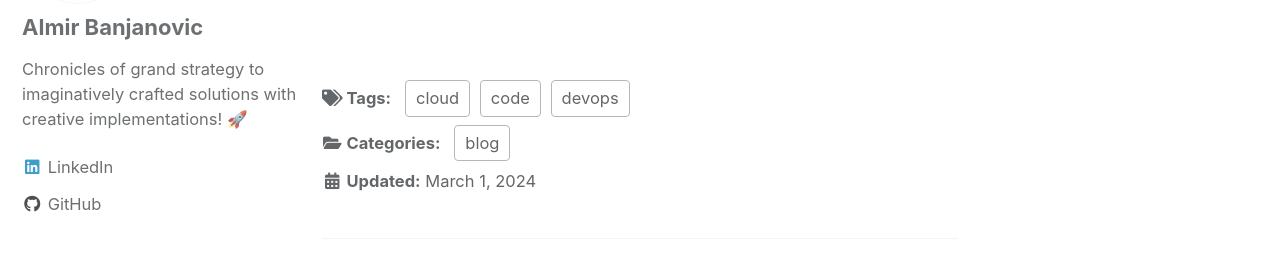
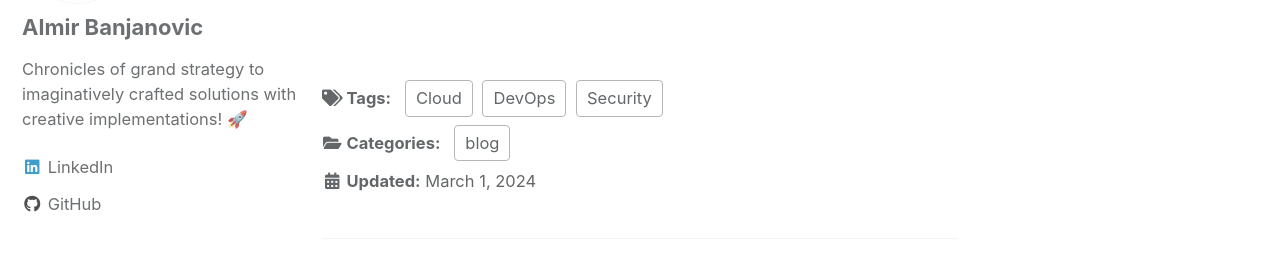
Before and after one commit to almirbanjanovic/roadtocloud.github.io, a Jekyll site: the page built from blog/_posts/2024-03-01-github-and-azure-devops-oidc-authentication.md, in a window 1280 px wide and 900 px high, scrolled down 4535 px. Shown: the part 172-442 px from the top of the window. Built offline with Jekyll 4.4.1, drawn with Linux system fonts in a browser that asks for light colours; cached includes are drawn as plain includes.

Commit message:
Update 2024-03-01-github-and-azure-devops-oidc-authentication.md

```diff
--- a/blog/_posts/2024-03-01-github-and-azure-devops-oidc-authentication.md
+++ b/blog/_posts/2024-03-01-github-and-azure-devops-oidc-authentication.md
@@ -3,9 +3,9 @@ title:  "Authenticating GitHub and Azure DevOps using OpenID Connect"
 excerpt: "What if I told you, we could improve developer exprience **and** security with DevOps pipelines?  Enter OpenID Connect (OIDC) to the rescue!"
 toc: true
 tags:
-  - cloud
-  - code
-  - devops
+  - Cloud
+  - DevOps
+  - Security
 ---
 
 # Introduction
```
